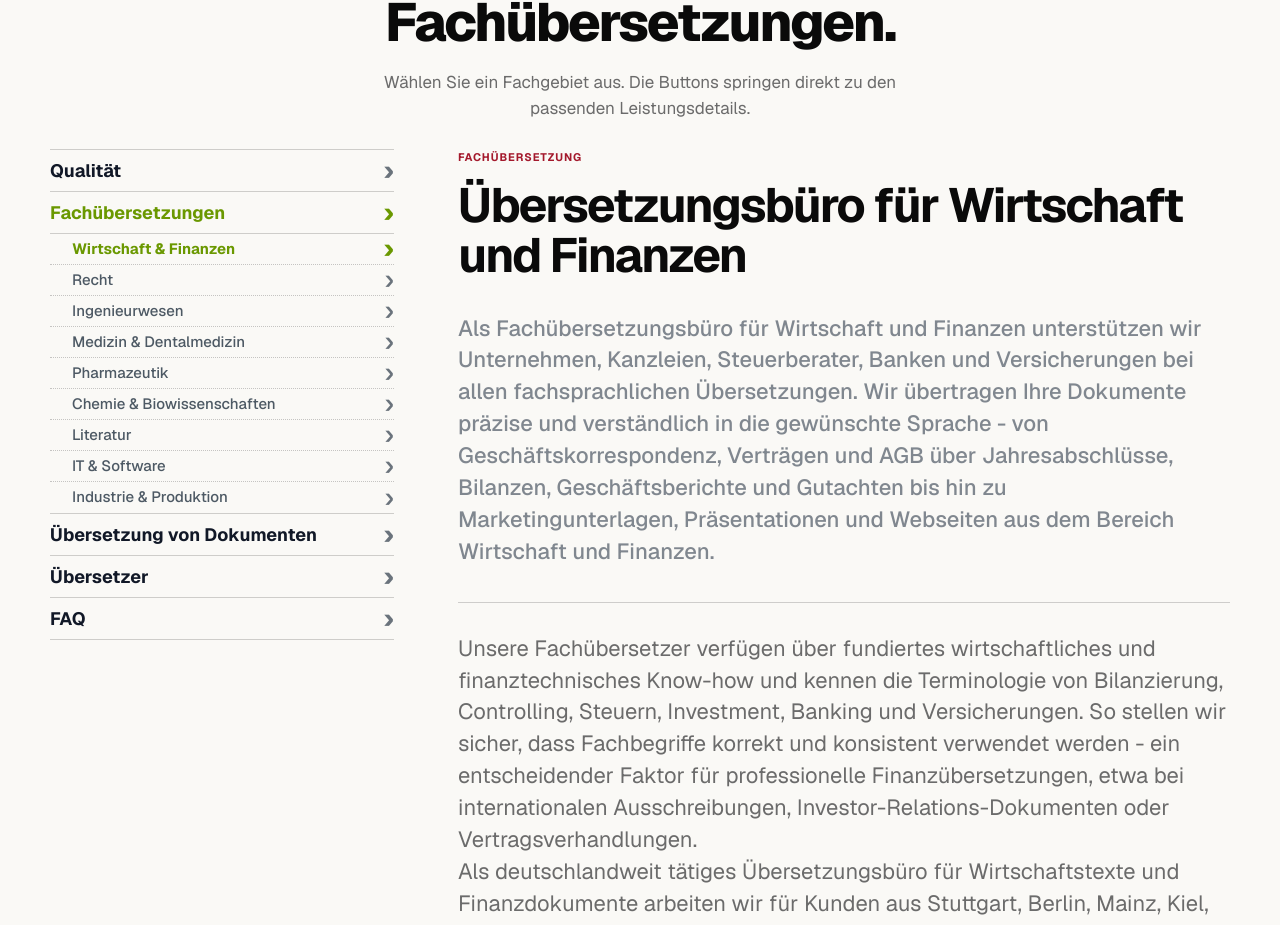
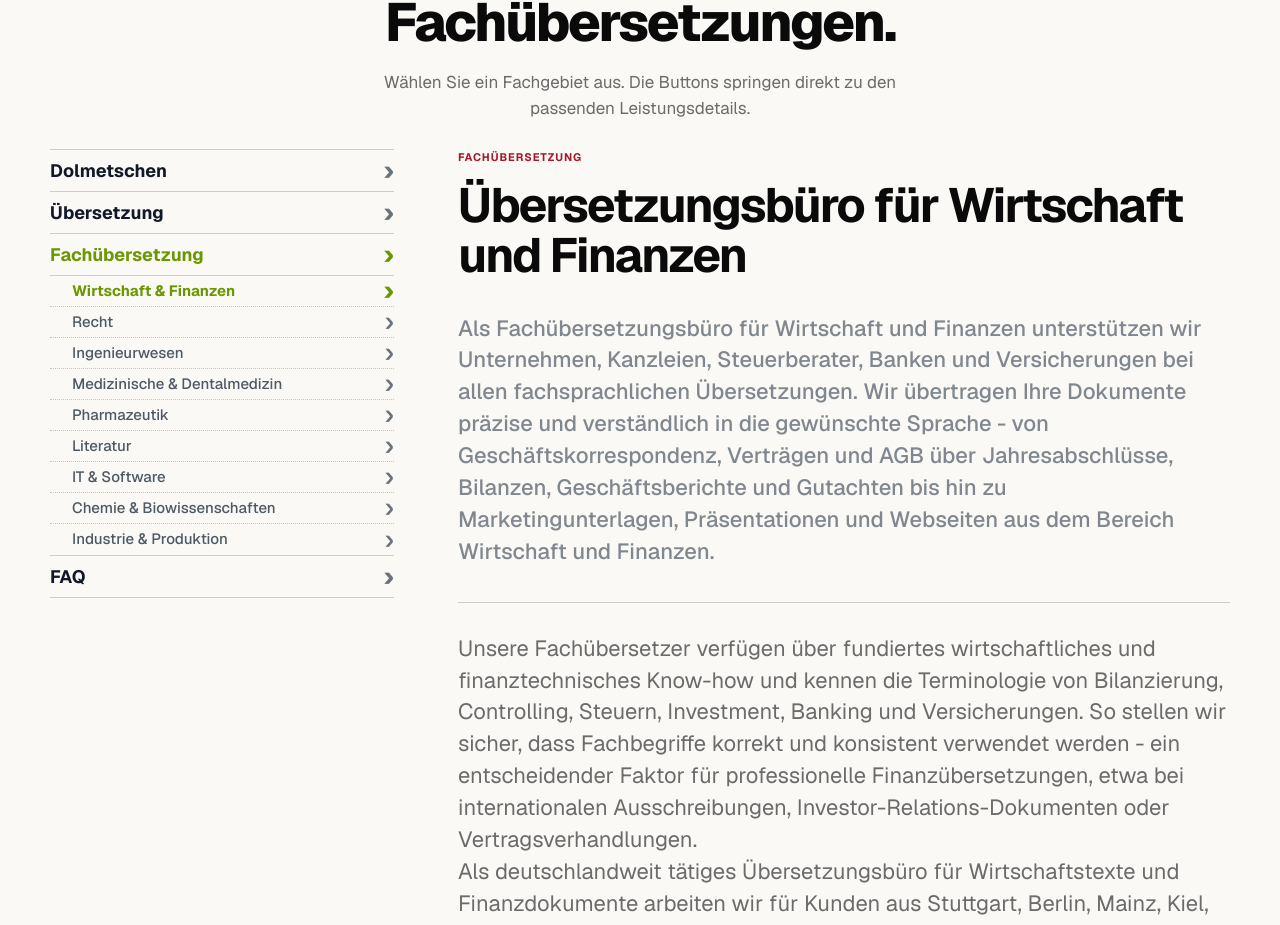
Before and after one commit to noon-sprachdienst/NOON., a React (Vite) app: page / in a window 1280 px wide. Shown: the part 3794-4719 px from the top of the page. Built offline with nearby package versions, Linux system fonts and the light colour scheme.

Commit message:
Match specialty navigation to document

```diff
--- a/src/components/Feature3.jsx
+++ b/src/components/Feature3.jsx
@@ -4,7 +4,7 @@ export default function Feature3() {
   const { t } = useI18n();
 
   return (
-    <section className="feature-3" aria-labelledby="f3-heading">
+    <section className="feature-3" id="uebersetzung" aria-labelledby="f3-heading">
       <div className="container">
         <div className="section-head">
           <h2 id="f3-heading" data-reveal="">{t('f3.title')}</h2>
--- a/src/components/Services.jsx
+++ b/src/components/Services.jsx
@@ -3,13 +3,13 @@ import { useI18n } from '../hooks/useI18n';
 import { getSpecialties, serviceUi } from '../data/serviceContent';
 
 const SIDE_LABELS = {
-  de: { quality: 'Qualität', docs: 'Übersetzung von Dokumenten', translators: 'Übersetzer', faq: 'FAQ' },
-  en: { quality: 'Quality', docs: 'Document translation', translators: 'Translators', faq: 'FAQ' },
-  ar: { quality: 'الجودة', docs: 'ترجمة المستندات', translators: 'المترجمون', faq: 'الأسئلة الشائعة' },
-  tr: { quality: 'Kalite', docs: 'Belge çevirisi', translators: 'Çevirmenler', faq: 'SSS' },
-  ru: { quality: 'Качество', docs: 'Перевод документов', translators: 'Переводчики', faq: 'FAQ' },
-  fr: { quality: 'Qualité', docs: 'Traduction de documents', translators: 'Traducteurs', faq: 'FAQ' },
-  uk: { quality: 'Якість', docs: 'Переклад документів', translators: 'Перекладачі', faq: 'FAQ' },
+  de: { interpreting: 'Dolmetschen', translation: 'Übersetzung', specialist: 'Fachübersetzung', faq: 'FAQ' },
+  en: { interpreting: 'Interpreting', translation: 'Translation', specialist: 'Specialist translation', faq: 'FAQ' },
+  ar: { interpreting: 'ترجمة فورية', translation: 'ترجمة', specialist: 'ترجمة متخصصة', faq: 'الأسئلة الشائعة' },
+  tr: { interpreting: 'Tercümanlık', translation: 'Çeviri', specialist: 'Uzman çeviri', faq: 'SSS' },
+  ru: { interpreting: 'Устный перевод', translation: 'Перевод', specialist: 'Профильный перевод', faq: 'FAQ' },
+  fr: { interpreting: 'Interprétation', translation: 'Traduction', specialist: 'Traduction spécialisée', faq: 'FAQ' },
+  uk: { interpreting: 'Усний переклад', translation: 'Переклад', specialist: 'Фаховий переклад', faq: 'FAQ' },
 };
 
 export default function Services() {
@@ -93,11 +93,14 @@ export default function Services() {
 
           <div className="specialty-layout" data-reveal="" style={{ '--ri': 0 }}>
             <aside className="specialty-sidebar" aria-label="Fachübersetzungen Navigation">
-              <a href="#services" className="specialty-side-row specialty-side-row--strong">
-                {side.quality} <span aria-hidden="true">›</span>
+              <a href="#dolmetschen" className="specialty-side-row specialty-side-row--strong">
+                {side.interpreting} <span aria-hidden="true">›</span>
+              </a>
+              <a href="#uebersetzung" className="specialty-side-row specialty-side-row--strong">
+                {side.translation} <span aria-hidden="true">›</span>
               </a>
               <div className="specialty-side-row specialty-side-row--active specialty-side-row--strong">
-                {ui.title.replace('.', '')} <span aria-hidden="true">›</span>
+                {side.specialist} <span aria-hidden="true">›</span>
               </div>
               <div className="specialty-side-subnav">
                 {specialties.map((item) => (
@@ -112,12 +115,6 @@ export default function Services() {
                   </button>
                 ))}
               </div>
-              <a href="#services" className="specialty-side-row specialty-side-row--strong">
-                {side.docs} <span aria-hidden="true">›</span>
-              </a>
-              <a href="#beratung" className="specialty-side-row specialty-side-row--strong">
-                {side.translators} <span aria-hidden="true">›</span>
-              </a>
               <a href="#faq" className="specialty-side-row specialty-side-row--strong">
                 {side.faq} <span aria-hidden="true">›</span>
               </a>
--- a/src/data/serviceContent.js
+++ b/src/data/serviceContent.js
@@ -158,7 +158,7 @@ const baseSpecialties = [
   {
     id: 'medizin-dental',
     de: {
-      label: 'Medizin & Dentalmedizin',
+      label: 'Medizinische & Dentalmedizin',
       title: 'Übersetzungsbüro für Medizin und Dentalmedizin',
       text: 'Wir unterstützen Kliniken, Praxen, Labore, Hersteller und Fachverlage mit präzisen medizinischen und dentalmedizinischen Übersetzungen. Ein besonderer Schwerpunkt liegt auf Dentalsoftware, Zahntechnik, Medizintechnik, Befunden, Arztbriefen und Studienunterlagen.',
       examples: ['Befunde, Arztbriefe und OP-Berichte', 'Medizintechnik-Handbücher und Produktkataloge', 'Dentalsoftware, Implantate und Zahntechnik'],
@@ -263,11 +263,6 @@ const baseSpecialties = [
 
 const extraSpecialties = [
   {
-    id: 'chemie-biowissenschaften',
-    label: { de: 'Chemie & Biowissenschaften', en: 'Chemistry & Life Sciences', ar: 'الكيمياء وعلوم الحياة', tr: 'Kimya & Yaşam Bilimleri', ru: 'Химия и бионауки', fr: 'Chimie & sciences du vivant', uk: 'Хімія і біонауки' },
-    title: { de: 'Übersetzungsbüro für Chemie und Biowissenschaften', en: 'Translation office for chemistry and life sciences', ar: 'مكتب ترجمة للكيمياء وعلوم الحياة', tr: 'Kimya ve yaşam bilimleri çeviri bürosu', ru: 'Бюро переводов по химии и бионаукам', fr: 'Bureau de traduction chimie et sciences du vivant', uk: 'Бюро перекладів з хімії та біонаук' },
-  },
-  {
     id: 'literatur',
     label: { de: 'Literatur', en: 'Literature', ar: 'الأدب', tr: 'Edebiyat', ru: 'Литература', fr: 'Littérature', uk: 'Література' },
     title: { de: 'Übersetzungsbüro für Literatur und Kultur', en: 'Translation office for literature and culture', ar: 'مكتب ترجمة للأدب والثقافة', tr: 'Edebiyat ve kültür çeviri bürosu', ru: 'Бюро литературных и культурных переводов', fr: 'Bureau de traduction littérature et culture', uk: 'Бюро літературних і культурних перекладів' },
@@ -276,6 +271,11 @@ const extraSpecialties = [
     id: 'it-software',
     label: { de: 'IT & Software', en: 'IT & Software', ar: 'تقنية المعلومات والبرمجيات', tr: 'BT & Yazılım', ru: 'IT и ПО', fr: 'IT & logiciels', uk: 'IT і ПЗ' },
     title: { de: 'Übersetzungsbüro für IT und Software', en: 'Translation office for IT and software', ar: 'مكتب ترجمة لتقنية المعلومات والبرمجيات', tr: 'BT ve yazılım çeviri bürosu', ru: 'Бюро переводов для IT и ПО', fr: 'Bureau de traduction IT et logiciels', uk: 'Бюро перекладів для IT і ПЗ' },
+  },
+  {
+    id: 'chemie-biowissenschaften',
+    label: { de: 'Chemie & Biowissenschaften', en: 'Chemistry & Life Sciences', ar: 'الكيمياء وعلوم الحياة', tr: 'Kimya & Yaşam Bilimleri', ru: 'Химия и бионауки', fr: 'Chimie & sciences du vivant', uk: 'Хімія і біонауки' },
+    title: { de: 'Übersetzungsbüro für Chemie und Biowissenschaften', en: 'Translation office for chemistry and life sciences', ar: 'مكتب ترجمة للكيمياء وعلوم الحياة', tr: 'Kimya ve yaşam bilimleri çeviri bürosu', ru: 'Бюро переводов по химии и бионаукам', fr: 'Bureau de traduction chimie et sciences du vivant', uk: 'Бюро перекладів з хімії та біонаук' },
   },
   {
     id: 'industrie-produktion',
--- a/src/styles/global.css
+++ b/src/styles/global.css
@@ -441,6 +441,12 @@ html[dir="rtl"] .stats-strip .item:last-child { border-left: 0; }
 }
 .specialty-side-row:hover {
   color: #6A9800;
+}
+html[dir="rtl"] .specialty-side-row {
+  text-align: right;
+}
+html[dir="rtl"] .specialty-side-row--sub {
+  padding: 5px 22px 5px 0;
 }
 .specialty-detail {
   scroll-margin-top: 96px;
```
